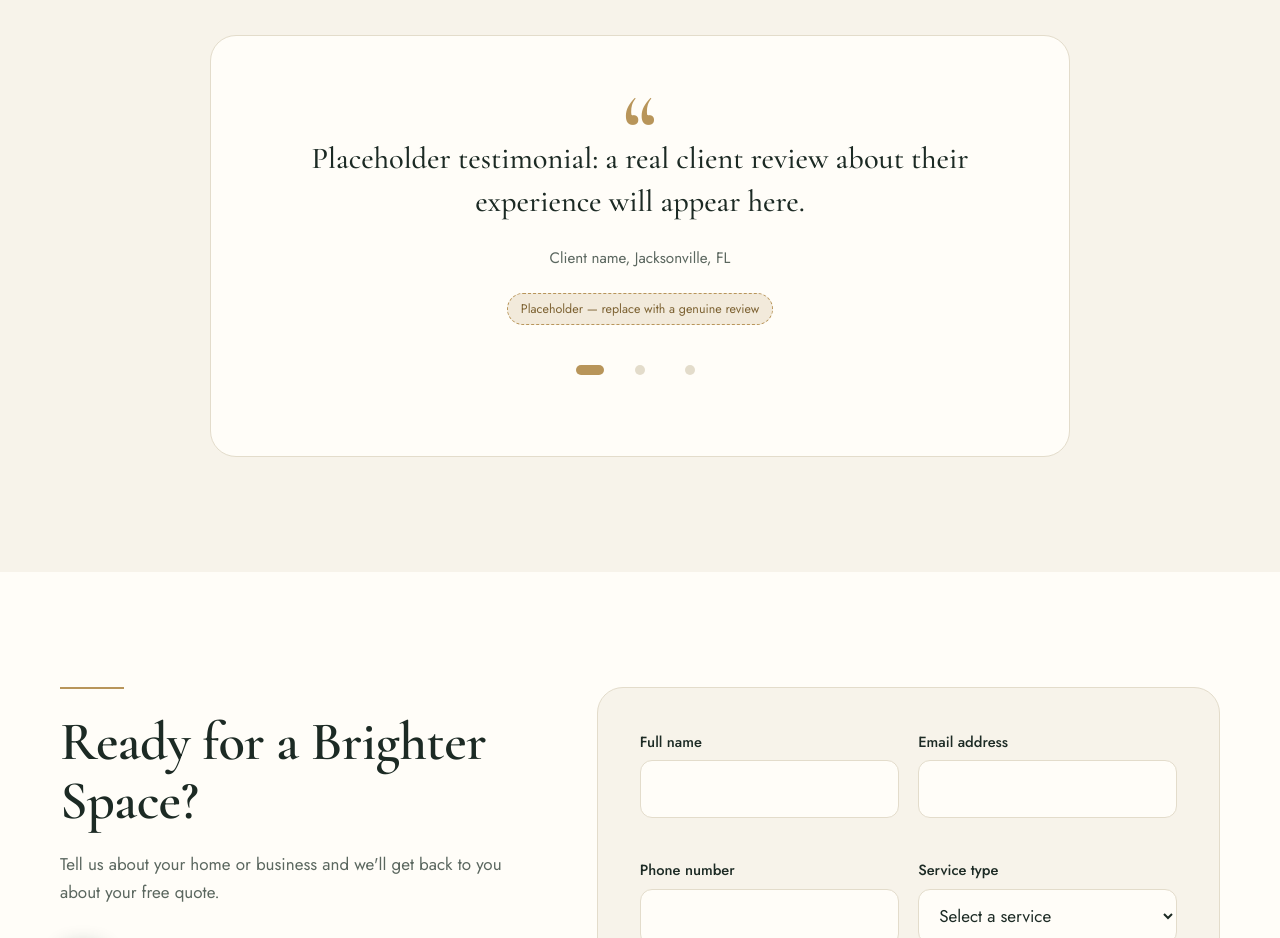
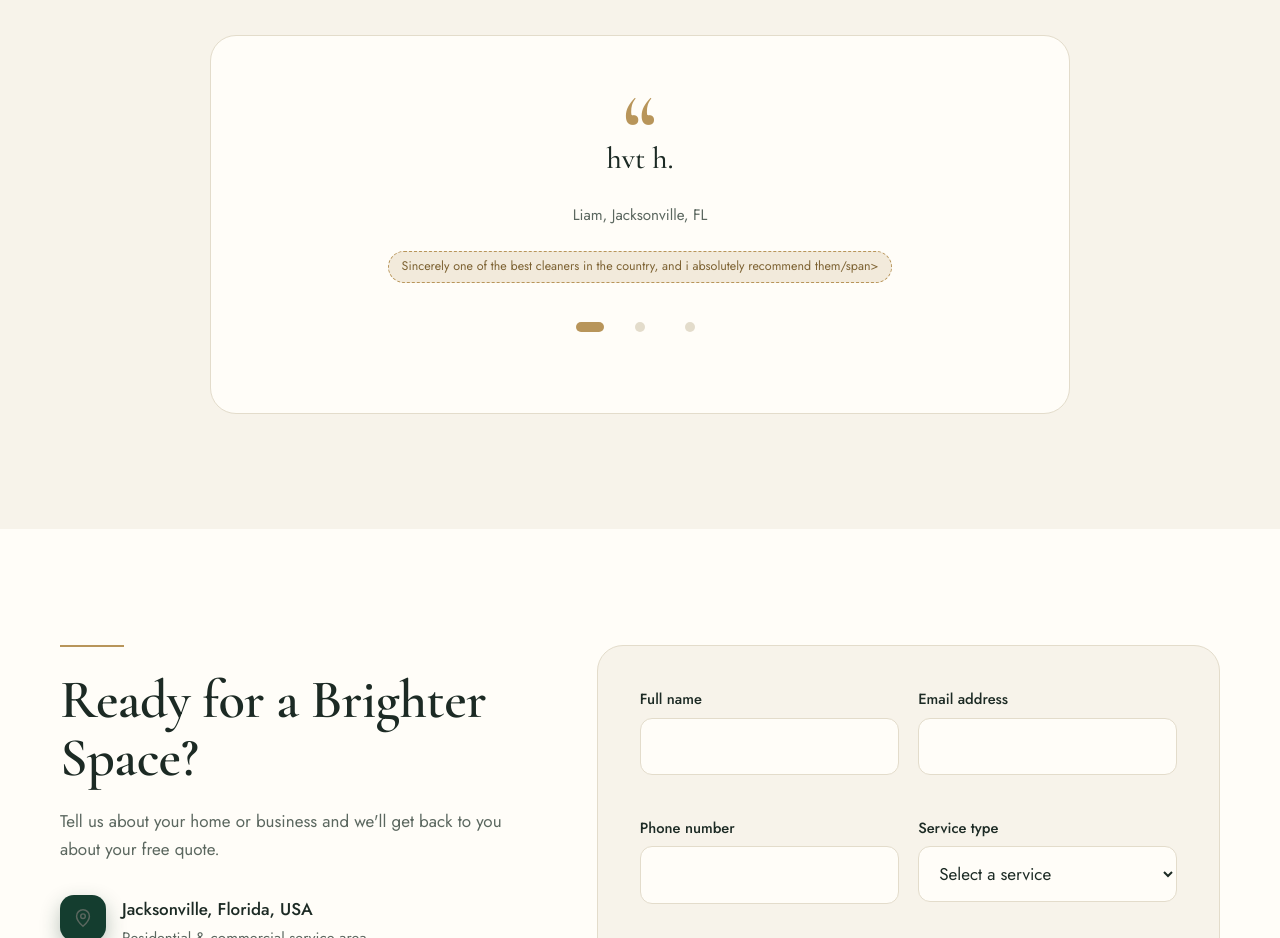
Before and after one commit to Jack7699/sanaa-cleaning, a plain HTML site: page index.html in a window 1280 px wide. Shown: the part 5600-6538 px from the top of the page. Drawn offline with nearby package versions, Linux system fonts and the light colour scheme.

Commit message:
Update testimonial content with real client review

```diff
--- a/index.html
+++ b/index.html
@@ -412,7 +412,7 @@ footer a:hover{opacity:1;color:#e6cd9c}
   <div class="tcard reveal" aria-roledescription="carousel" aria-label="Testimonials">
    <div class="q" aria-hidden="true">“</div>
    <!-- OWNER: replace each placeholder with a genuine review and customer name, then remove the badge. -->
-   <div class="tslide on" role="group" aria-label="1 of 3"><blockquote>Placeholder testimonial: a real client review about their experience will appear here.</blockquote><cite>Client name, Jacksonville, FL</cite><span class="badge">Placeholder — replace with a genuine review</span></div>
+   <div class="tslide on" role="group" aria-label="1 of 3"><blockquote>hvt h.</blockquote><cite>Liam, Jacksonville, FL</cite><span class="badge">Sincerely one of the best cleaners in the country, and i absolutely recommend them/span></div>
    <div class="tslide" role="group" aria-label="2 of 3"><blockquote>Placeholder testimonial: share what stood out about the service, the team or the result.</blockquote><cite>Client name, Residential</cite><span class="badge">Placeholder — replace with a genuine review</span></div>
    <div class="tslide" role="group" aria-label="3 of 3"><blockquote>Placeholder testimonial: a business owner or manager can describe their workspace experience.</blockquote><cite>Client name, Commercial</cite><span class="badge">Placeholder — replace with a genuine review</span></div>
    <div class="dots" role="tablist" aria-label="Choose testimonial"><button role="tab" aria-selected="true" aria-label="Testimonial 1"></button><button role="tab" aria-selected="false" aria-label="Testimonial 2"></button><button role="tab" aria-selected="false" aria-label="Testimonial 3"></button></div>
```
